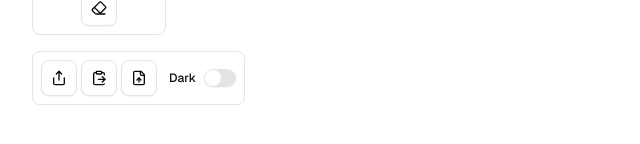
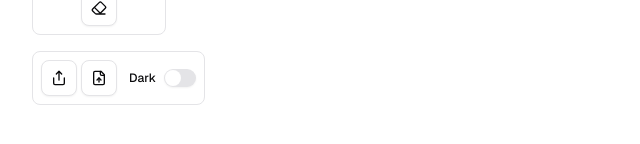
Before and after one commit to Popa-42/sudoku, a Next.js app: page / in a window 1280 px wide. Shown: the part 602-746 px from the top of the page, without its empty margins (0-640 px from the left). Built offline with nearby package versions, Linux system fonts and the light colour scheme; a web font is replaced by a local one.

Commit message:
Remove clipboard paste button

```diff
--- a/src/app/page.tsx
+++ b/src/app/page.tsx
@@ -4,7 +4,7 @@
 import { SudokuGrid } from "@/components/sudoku/grid";
 import React, { useEffect, useRef, useState } from "react";
 import { Toggle } from "@/components/ui/toggle";
-import { Binary, ClipboardPaste, Eraser, FileUp, Paintbrush, Pencil, Share } from "lucide-react";
+import { Binary, Eraser, FileUp, Paintbrush, Pencil, Share } from "lucide-react";
 import { Button } from "@/components/ui/button";
 import type { ColorName, SudokuGridHandle } from "@/types";
 import { COLOR_BG_CLASS, CORNER_POS_CLASSES } from "@/components/sudoku/constants";
@@ -146,16 +146,6 @@ export default function Home() {
       console.error(e);
       alert((e as Error).message || "Failed to import");
       return false;
-    }
-  };
-
-  const handlePasteClick = async () => {
-    try {
-      const txt = await navigator.clipboard.readText();
-      importFromText(txt);
-    } catch {
-      const txt = prompt("Paste your SG1 payload here:");
-      if (txt) importFromText(txt);
     }
   };
 
@@ -385,16 +375,6 @@ export default function Home() {
           <Share />
         </Button>
 
-        <Button
-          size="icon"
-          variant="outline"
-          aria-label="Import from clipboard / paste"
-          title="Import from clipboard / paste"
-          onClick={handlePasteClick}
-        >
-          <ClipboardPaste />
-        </Button>
-
         {/* Upload dialog */}
         <Dialog open={uploadOpen} onOpenChange={setUploadOpen}>
           <DialogTrigger asChild>
```
